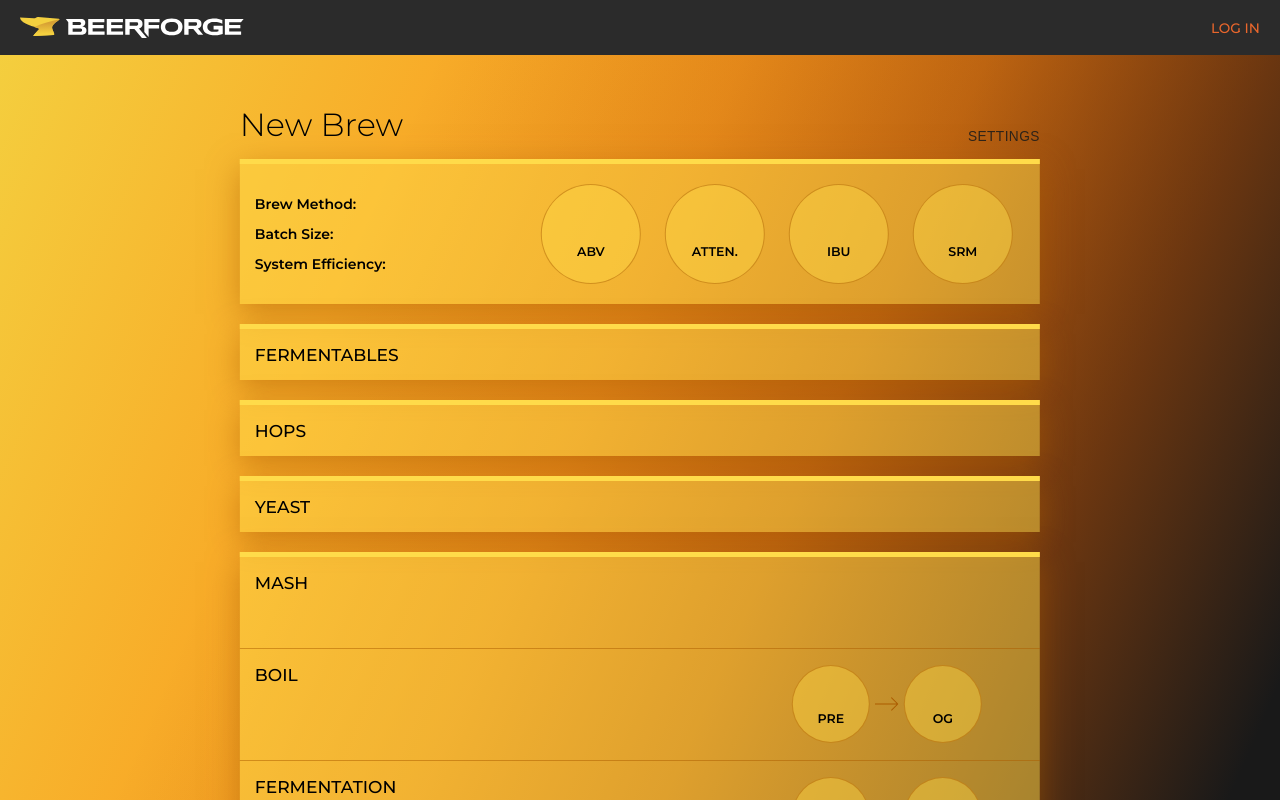
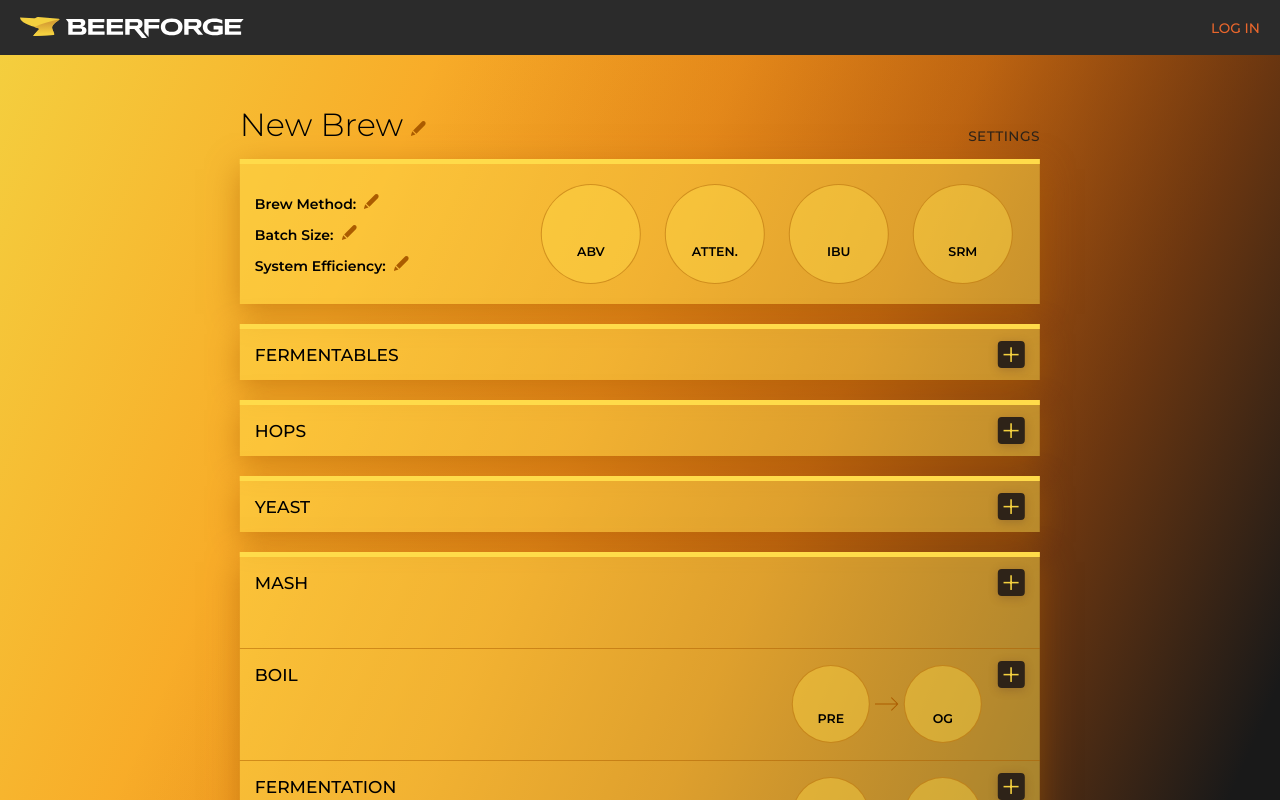
Before and after one commit to davereese/beerforge, a React (Create React App) app: page /brew in a window 1280 px wide. Shown: the top 800 px of the page. Built offline with nearby package versions, Linux system fonts and the light colour scheme.

Commit message:
brew page initial layout

```diff
--- a/src/components/Card/Card.tsx
+++ b/src/components/Card/Card.tsx
@@ -5,16 +5,21 @@ import styles from './Card.module.scss';
 interface Props {
   color?: 'dashboard' | 'brew';
   customClass?: string;
+  customStyle?: {},
   children?: any;
 }
 
 function Card({
   color,
   customClass,
+  customStyle,
   children
 }: Props) {
   return(
-    <div className={`${styles.card} ${customClass} ${styles[color ? color : 'dashboard']}`}>
+    <div
+      className={`${styles.card} ${customClass} ${styles[color ? color : 'dashboard']}`}
+      style={customStyle}
+    >
       {children}
     </div>
   );
--- /dev/null
+++ b/src/resources/javascript/penSvg.js
@@ -0,0 +1,11 @@
+import React from 'react';
+
+export const pen =
+  <svg version="1.1" xmlns="http://www.w3.org/2000/svg" width="512" height="512" viewBox="0 0 512 512">
+    <title></title>
+    <g id="icomoon-ignore">
+    </g>
+    <path d="M512 80c0-44.183-35.817-80-80-80-26.174 0-49.409 12.572-64.004 32.004l-287.996 287.996 112 112 287.996-287.996c19.432-14.595 32.004-37.83 32.004-64.004z"></path>
+    <path d="M0 512l48-160 112 112z"></path>
+  </svg>
+;
--- a/src/styles/_buttons.scss
+++ b/src/styles/_buttons.scss
@@ -14,6 +14,7 @@
   outline: none;
   color: $button-default-text;
   font-weight: $weight-semibold;
+  font-family: $montserrat;
   font-size: px-to-rem(13px);
   letter-spacing: 0.03em;
   text-decoration: none;
@@ -99,4 +100,42 @@
       }
     }
   }
+
+  &--icon {
+    position: relative;
+    padding: 0;
+    width: 27px;
+    height: 27px;
+
+    span {
+      visibility: hidden;
+    }
+
+    &::before {
+      position: absolute;
+      top: 0;
+      left: 0;
+      width: 27px;
+      height: 27px;
+    }
+
+    &.plus {
+      &::before {
+        content: '+';
+        color: $button-yellow;
+        font-size: px-to-rem(31px);
+        line-height: 0.8;
+        font-weight: $weight-light;
+      }
+    }
+
+    &:hover,
+    &:focus {
+      &.plus {
+        &::before {
+          color: $white;
+        }
+      }
+    }
+  }
 }
--- a/src/views/Brew/Brew.module.scss
+++ b/src/views/Brew/Brew.module.scss
@@ -43,6 +43,15 @@
 
   .formsContainer {
     padding: 15px;
+    position: relative;
+
+    .sideBarClose {
+      position: absolute;
+      top: 15px;
+      right: 15px;
+      color: darken($brew-callout, 9%);
+      font-size: px-to-rem(12px);
+    }
   }
 
   .new {
@@ -81,6 +90,21 @@
     li {
       margin: 12px 0;
       font-weight: $weight-semibold;
+    }
+  }
+
+  .edit {
+    svg {
+      width: 15px;
+      height: 15px;
+      margin-left: 8px;
+      fill: $brew-callout;
+    }
+
+    &:hover {
+      svg {
+        fill: darken($brew-callout, 9%);
+      }
     }
   }
 
@@ -125,6 +149,7 @@
 
   &__header {
     display: flex;
+    position: relative;
 
     h2,
     span {
@@ -205,9 +230,16 @@
     }
   }
 
+  .editButton {
+    position: absolute;
+    top: 12px;
+    right: 15px;
+  }
+
   .saveButton {
     position: relative;
-    width: 300px;
+    padding: 0 20px;
+    width: 280px;
     left: 50%;
     margin-left: -150px;
   }
--- a/src/views/Brew/Brew.tsx
+++ b/src/views/Brew/Brew.tsx
@@ -1,4 +1,4 @@
-import React from 'react';
+import React, { RefObject } from 'react';
 import { Link, RouteComponentProps } from 'react-router-dom';
 import axios from 'axios';
 
@@ -7,15 +7,38 @@ import Card from '../../components/Card/Card';
 import { getSrmToRgb } from '../../resources/javascript/srmToRgb';
 import List from '../../components/List/List';
 import ListItem from '../../components/ListItem/ListItem';
+import { pen } from '../../resources/javascript/penSvg.js';
 
 interface Props extends RouteComponentProps {}
 
 class Brew extends React.Component<Props, any> {
+  private brewContainer = React.createRef<HTMLDivElement>();
+
   constructor(props: Props) {
     super(props);
-
     this.state = {
       sideBarOpen: false,
+      topSpacing: 0,
+    }
+  }
+
+  componentDidMount() {
+    window.addEventListener('scroll', this.handleScroll, { passive: true })
+  }
+
+  componentWillUnmount() {
+    window.removeEventListener('scroll', this.handleScroll)
+  }
+
+  handleScroll = (event: Event) => {
+    // @ts-ignore-line
+    const rect = this.brewContainer.current.getBoundingClientRect();
+    if (rect.top < -30) {
+      this.setState({topSpacing: (rect.top * -1) - 30});
+    } else if (rect.top > -30 && rect.top < 0) {
+      this.setState({topSpacing: (rect.top * -1) + rect.top});
+    } else if (rect.top < 0) {
+      this.setState({topSpacing: 0});
     }
   }
 
@@ -24,27 +47,56 @@ class Brew extends React.Component<Props, any> {
   }
 
   render() {
+    const top = {
+      marginTop: this.state.topSpacing
+    };
+
     return (
-      <section className={`
-        ${styles.brew}
-        ${this.state.sideBarOpen ? styles.open : ''}
-      `}>
+      <section
+        className={`
+          ${styles.brew}
+          ${this.state.sideBarOpen ? styles.open : ''}
+        `}
+        ref={this.brewContainer}
+      >
         <div className={styles.mainContent}>
           <div className={styles.brew__pageHeading}>
-            <h1>New Brew</h1>
+            <h1>
+              New Brew
+              <button
+                className={`button button--link ${styles.edit}`}
+                onClick={this.openSideBar}
+              >{pen}</button>
+            </h1>
             <button
               className={`button button--link ${styles.settings}`}
               onClick={this.openSideBar}
-            >
-              Settings
-            </button>
+            >Settings</button>
           </div>
           <Card color="brew" customClass={styles.new}>
             <div className={styles.brew__numbers}>
               <ul className={styles.brew__numbersList}>
-                <li>Brew Method:</li>
-                <li>Batch Size:</li>
-                <li>System Efficiency:</li>
+                <li>
+                    Brew Method:
+                    <button
+                      className={`button button--link ${styles.edit}`}
+                      onClick={this.openSideBar}
+                    >{pen}</button>
+                </li>
+                <li>
+                  Batch Size:
+                  <button
+                    className={`button button--link ${styles.edit}`}
+                    onClick={this.openSideBar}
+                  >{pen}</button>
+                </li>
+                <li>
+                  System Efficiency:
+                  <button
+                    className={`button button--link ${styles.edit}`}
+                    onClick={this.openSideBar}
+                  >{pen}</button>
+                </li>
               </ul>
               <div className={styles.brew__stats}>
                 <div className={styles.brew__stat}>
@@ -76,6 +128,10 @@ class Brew extends React.Component<Props, any> {
             <div className={styles.brew__header}>
               <h2>Fermentables</h2>
               {/* <span>Total: 12.75 lbs</span> */}
+              <button
+                className={`button button--icon plus ${styles.editButton}`}
+                onClick={this.openSideBar}
+              ><span>Edit</span></button>
             </div>
             <List customClass={styles.brew__ingredients}>
               {/* <ListItem
@@ -92,6 +148,10 @@ class Brew extends React.Component<Props, any> {
             <div className={styles.brew__header}>
               <h2>Hops</h2>
               {/* <span>Total: 1 oz</span> */}
+              <button
+                className={`button button--icon plus ${styles.editButton}`}
+                onClick={this.openSideBar}
+              ><span>Edit</span></button>
             </div>
             <List customClass={styles.brew__ingredients}>
               {/* <ListItem
@@ -110,6 +170,10 @@ class Brew extends React.Component<Props, any> {
             <div className={styles.brew__header}>
               <h2>Yeast</h2>
               {/* <span>Cell Count: 200 bn</span> */}
+              <button
+                className={`button button--icon plus ${styles.editButton}`}
+                onClick={this.openSideBar}
+              ><span>Edit</span></button>
             </div>
             <List customClass={styles.brew__ingredients}>
               {/* <ListItem
@@ -123,7 +187,13 @@ class Brew extends React.Component<Props, any> {
           </Card>
           <Card color="brew" customClass={styles.new}>
             <div className={styles.brew__section}>
-              <div className={styles.brew__header}><h2>Mash</h2></div>
+              <div className={styles.brew__header}>
+                <h2>Mash</h2>
+                <button
+                  className={`button button--icon plus ${styles.editButton}`}
+                  onClick={this.openSideBar}
+                ><span>Edit</span></button>
+              </div>
               <div className={styles.section__values}>
                 {/* <span>Strike with <strong>5.5 gal</strong> at <strong>160° F</strong></span>
                 <span>Mash for <strong>90 min</strong></span>
@@ -132,7 +202,13 @@ class Brew extends React.Component<Props, any> {
               </div>
             </div>
             <div className={styles.brew__section}>
-              <div className={styles.brew__header}><h2>Boil</h2></div>
+              <div className={styles.brew__header}>
+                <h2>Boil</h2>
+                <button
+                  className={`button button--icon plus ${styles.editButton}`}
+                  onClick={this.openSideBar}
+                ><span>Edit</span></button>
+              </div>
               <div className={`${styles.section__values} ${styles.withStats}`}>
                 {/* <span>Boil Time: <strong>60 min</strong></span>
                 <span>Boil Size: <strong>7.5 gal</strong></span> */}
@@ -151,7 +227,13 @@ class Brew extends React.Component<Props, any> {
               </div>
             </div>
             <div className={styles.brew__section}>
-              <div className={styles.brew__header}><h2>Fermentation</h2></div>
+              <div className={styles.brew__header}>
+                <h2>Fermentation</h2>
+                <button
+                  className={`button button--icon plus ${styles.editButton}`}
+                  onClick={this.openSideBar}
+                ><span>Edit</span></button>
+              </div>
               <div className={`${styles.section__values} ${styles.withStats}`}>
                 <div>
                   {/* <span>Length: <strong>14 days</strong></span> */}
@@ -174,7 +256,13 @@ class Brew extends React.Component<Props, any> {
               </div>
             </div>
             <div className={styles.brew__section}>
-              <div className={styles.brew__header}><h2>Packaging</h2></div>
+              <div className={styles.brew__header}>
+                <h2>Packaging</h2>
+                <button
+                  className={`button button--icon plus ${styles.editButton}`}
+                  onClick={this.openSideBar}
+                ><span>Edit</span></button>
+              </div>
               <div className={styles.section__values}>
                 {/* <span><strong>Kegged/Forced</strong></span>
                 <span>CO2 Vol: <strong>2.3</strong></span>
@@ -182,7 +270,13 @@ class Brew extends React.Component<Props, any> {
                 <span>Pressure: <strong>7.26 psi</strong></span> */}
               </div>
             </div>
-            <div className={styles.brew__header}><h2>Notes</h2></div>
+            <div className={styles.brew__header}>
+              <h2>Notes</h2>
+              <button
+                className={`button button--icon plus ${styles.editButton}`}
+                onClick={this.openSideBar}
+              ><span>Edit</span></button>
+            </div>
             <div className={styles.brew__notes}>
               {/* <p></p> */}
             </div>
@@ -190,12 +284,14 @@ class Brew extends React.Component<Props, any> {
           <button
             type="submit"
             className={`button button--large ${styles.saveButton}`}
-          >
-            Save &amp; Get Brewing!
-          </button>
+          >Save &amp; Get Brewing!</button>
         </div>
         <div className={styles.sideBar}>
-          <Card color="brew" customClass={styles.formsContainer}>
+          <Card color="brew" customStyle={top} customClass={`${styles.formsContainer}`}>
+            <button
+              className={`button button--link ${styles.sideBarClose}`}
+              onClick={this.openSideBar}
+            >Done</button>
             {/* forms */}
           </Card>
         </div>
```
Also changed, not shown: src/resources/images/pen.svg (added), src/resources/images/pencil.svg (added).
